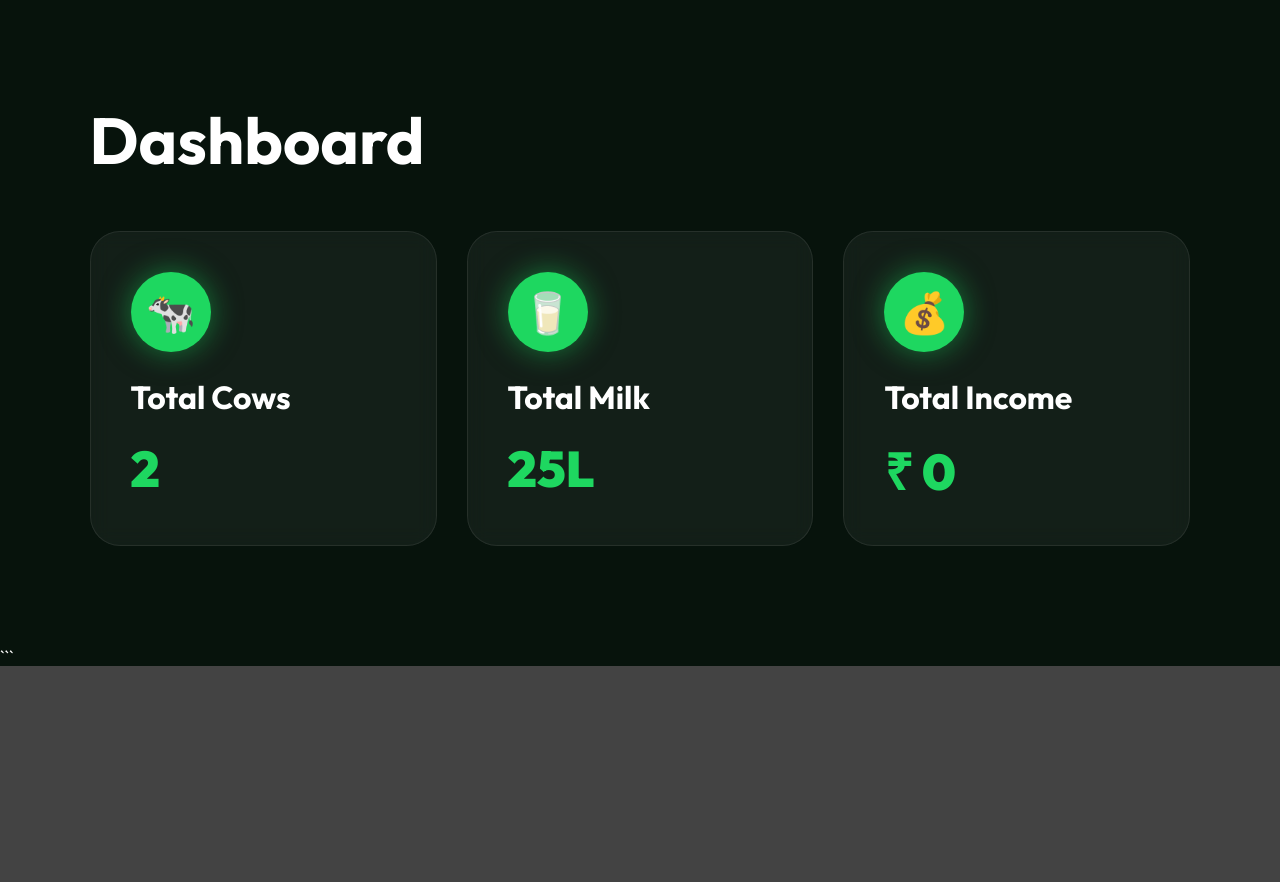
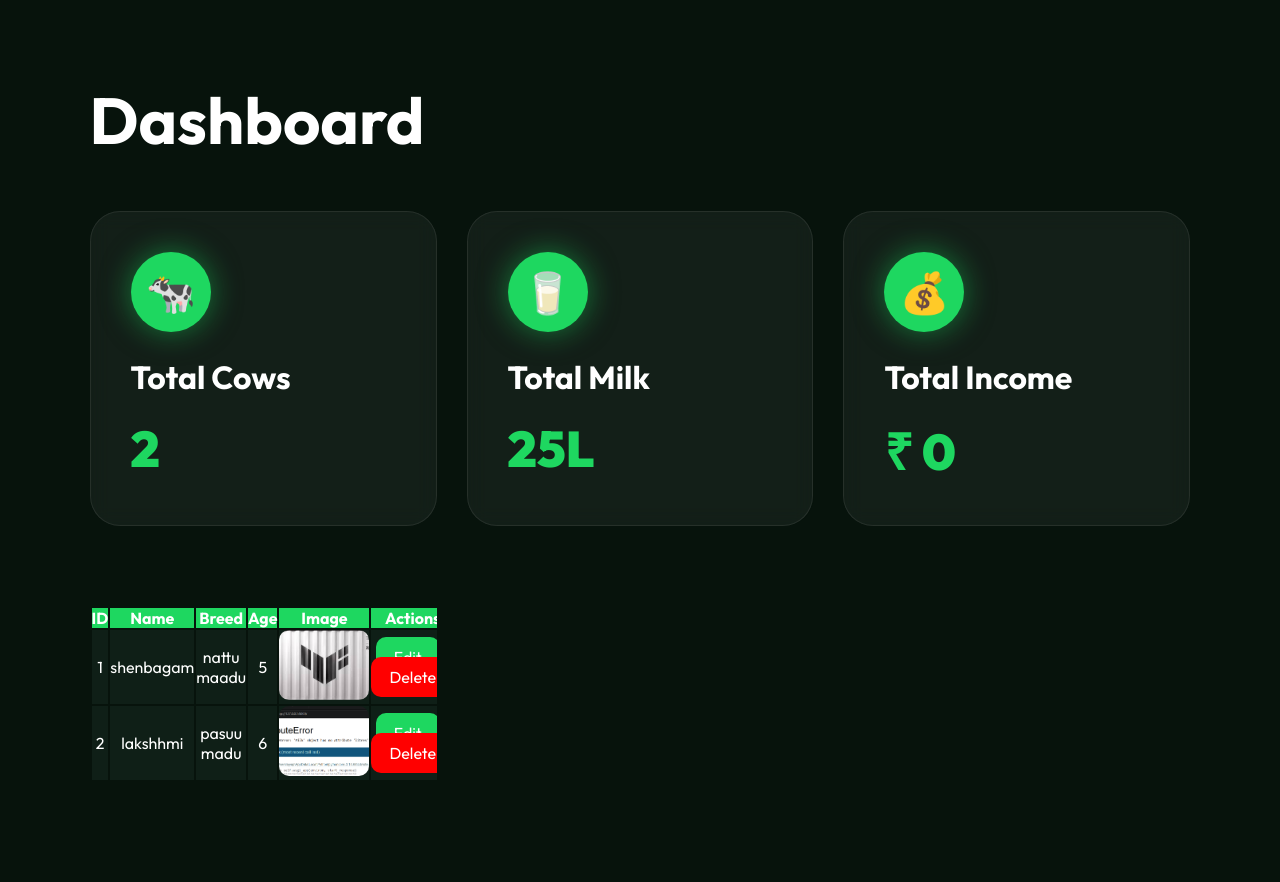
Before and after one commit to Kiyyappan973/smart-dairy-farm, a Flask app: page / in a window 1280 px wide. Shown: the part 821-1703 px from the top of the page. Before the commit the page ends 1487 px from the top, so only its background shows below. Run offline with Flask 3, Linux system fonts and the light colour scheme; the visitor is signed in with stand-in values (Sample User, id 1); data comes from the database, SQL or seed files in the repository.

Commit message:
fixed cows graph and images

````diff
--- a/templates/home.html
+++ b/templates/home.html
@@ -1,4 +1,3 @@
-```html
 <!DOCTYPE html>
 <html>
 
@@ -337,11 +336,121 @@
 
             </div>
 
-        </div>
+    <!-- COW TABLE -->
 
-    </section>
+    <div class="table-box" style="margin-top:50px; overflow:auto;">
+
+        <table width="100%" cellpadding="20">
+
+            <tr style="background:#1ed760; color:white;">
+
+                <th>ID</th>
+                <th>Name</th>
+                <th>Breed</th>
+                <th>Age</th>
+                <th>Image</th>
+                <th>Actions</th>
+
+            </tr>
+
+            {% for cow in cows %}
+
+            <tr style="background:#0f1f17; text-align:center;">
+
+                <td>{{ cow.id }}</td>
+
+                <td>{{ cow.name }}</td>
+
+                <td>{{ cow.breed }}</td>
+
+                <td>{{ cow.age }}</td>
+
+                <td>
+
+                    <img src="{{ cow.image }}"
+                    width="90"
+                    height="70"
+                    style="border-radius:10px; object-fit:cover;">
+
+                </td>
+
+                <td>
+
+                    <a href="/edit/{{ cow.id }}"
+                    style="
+                    background:#1ed760;
+                    color:white;
+                    padding:10px 18px;
+                    border-radius:10px;
+                    text-decoration:none;
+                    margin-right:10px;
+                    ">
+                    Edit
+                    </a>
+
+                    <a href="/delete/{{ cow.id }}"
+                    style="
+                    background:red;
+                    color:white;
+                    padding:10px 18px;
+                    border-radius:10px;
+                    text-decoration:none;
+                    ">
+                    Delete
+                    </a>
+
+                </td>
+
+            </tr>
+
+            {% endfor %}
+
+        </table>
+
+    </div>
+
+</section>
+
+<!-- CHART JS -->
+
+<script src="https://cdn.jsdelivr.net/npm/chart.js"></script>
+
+<script>
+
+const ctx = document.getElementById('milkChart');
+
+if(ctx){
+
+new Chart(ctx, {
+
+    type:'bar',
+
+    data:{
+
+        labels:['Mon','Tue','Wed','Thu','Fri','Sat','Sun'],
+
+        datasets:[{
+
+            label:'Milk Production',
+
+            data:[12,19,8,15,22,18,25],
+
+            borderWidth:1
+
+        }]
+
+    }
+
+});
+
+}
+
+</script>
+
+  </div>
+
+</script>
 
 </body>
 
 </html>
-```
````
